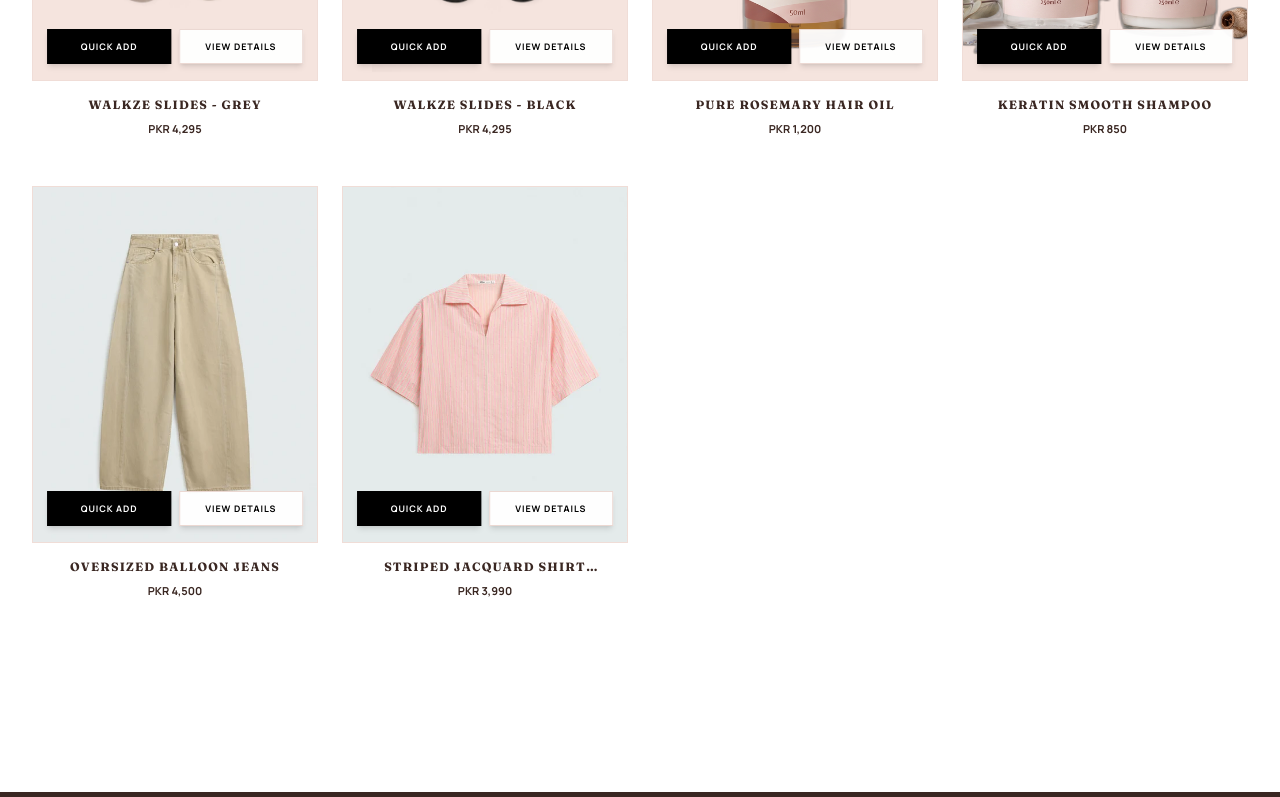
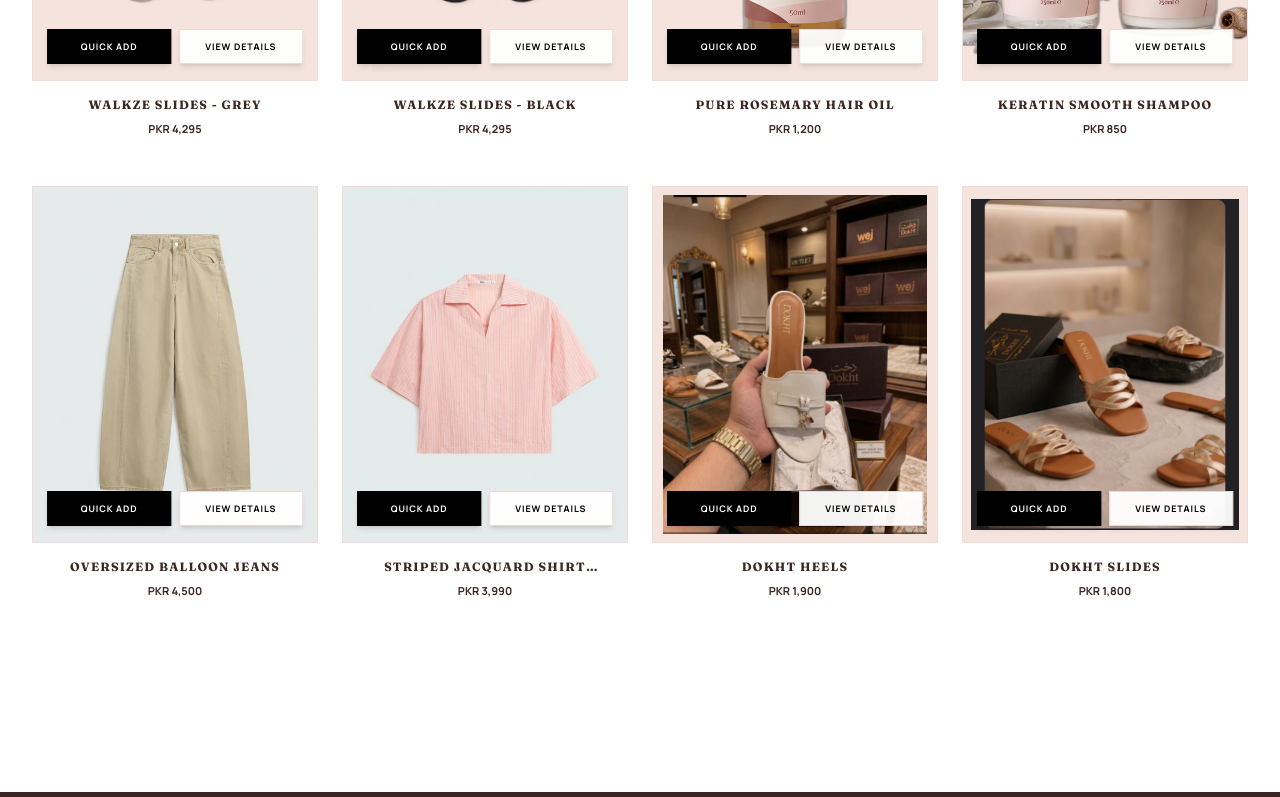
Before and after one commit to RanaZainUlAbiden/m.collection, a Next.js app: page /shop in a window 1280 px wide. Shown: the part 1695-2492 px from the top of the page. Built offline with nearby package versions, Linux system fonts and the light colour scheme; a web font is replaced by a local one.

Commit message:
feat: add Dokht Heels and Slides products with images

```diff
--- a/data/products.ts
+++ b/data/products.ts
@@ -330,6 +330,41 @@
         { label: "L", price: 3990 },
         { label: "XL", price: 3990 }
     ],
+  },
+  {
+    id: "p11",
+    careInstructions: ["Wipe clean with a damp cloth", "Avoid direct sunlight"],
+    name: "Dokht Heels",
+    shortDescription: "Elegant Dokht heels.",
+    price: 1900,
+    category: "HEELS",
+    productLine: "footwear",
+    image: "/images/dokht1.jpeg",
+    images: ["/images/dokht1.jpeg"],
+    description: "Beautiful Dokht heels designed for elegance and style. Perfect for special occasions or adding a touch of class to your everyday look.",
+    sizes: [
+        { label: "EU 37", price: 1900 },
+        { label: "EU 39", price: 1900 }
+    ],
+  },
+  {
+    id: "p12",
+    careInstructions: ["Wipe clean with a damp cloth", "Store in a cool dry place"],
+    name: "Dokht Slides",
+    shortDescription: "Comfortable Dokht slides.",
+    price: 1800,
+    category: "FLATS",
+    productLine: "footwear",
+    image: "/images/dokht2.jpeg",
+    images: ["/images/dokht2.jpeg"],
+    description: "Comfortable and casual Dokht slides designed for everyday wear. Slip into maximum comfort with a minimalist design.",
+    sizes: [
+        { label: "EU 36", price: 1800 },
+        { label: "EU 38", price: 1800 },
+        { label: "EU 39", price: 1800 },
+        { label: "EU 40", price: 1800 },
+        { label: "EU 41", price: 1800 }
+    ],
   }
 ];
 
```
Also changed, not shown: public/images/dokht1.jpeg (added), public/images/dokht2.jpeg (added).
